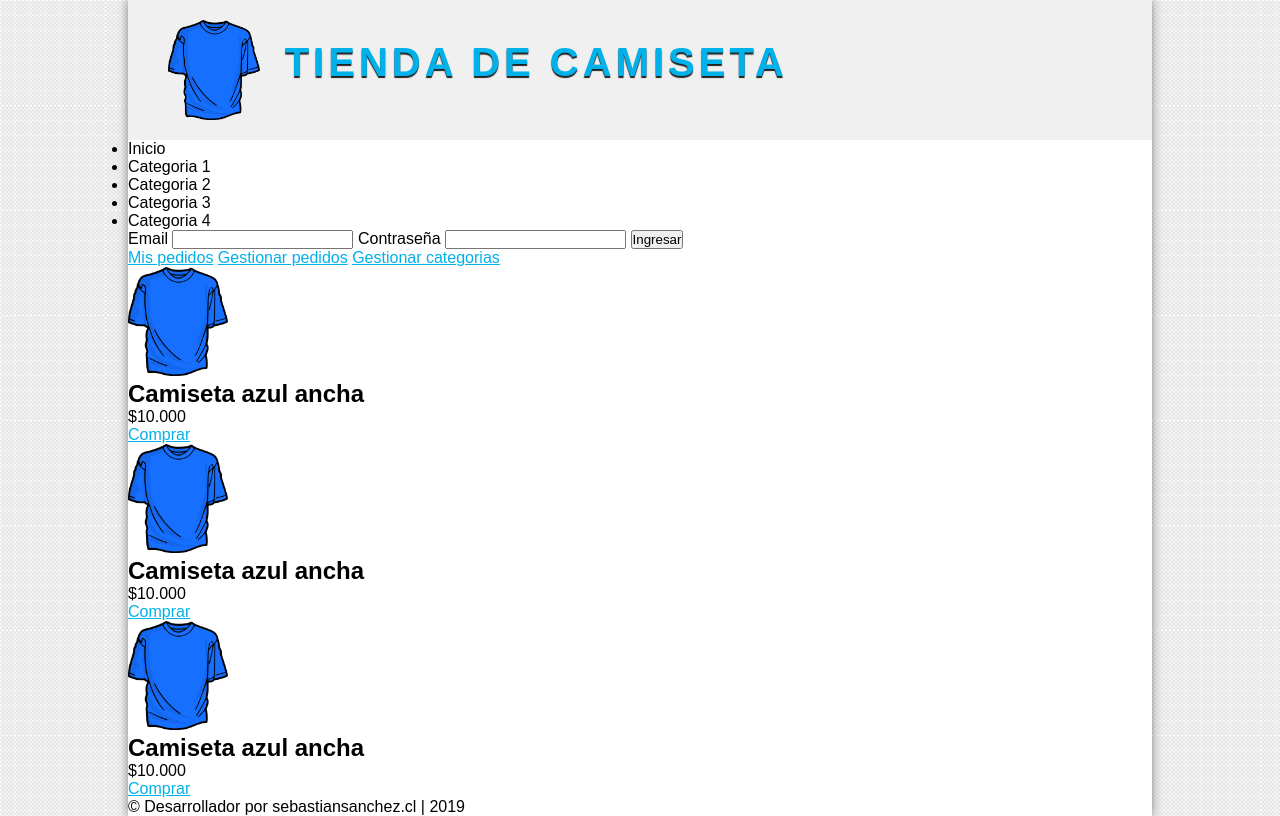
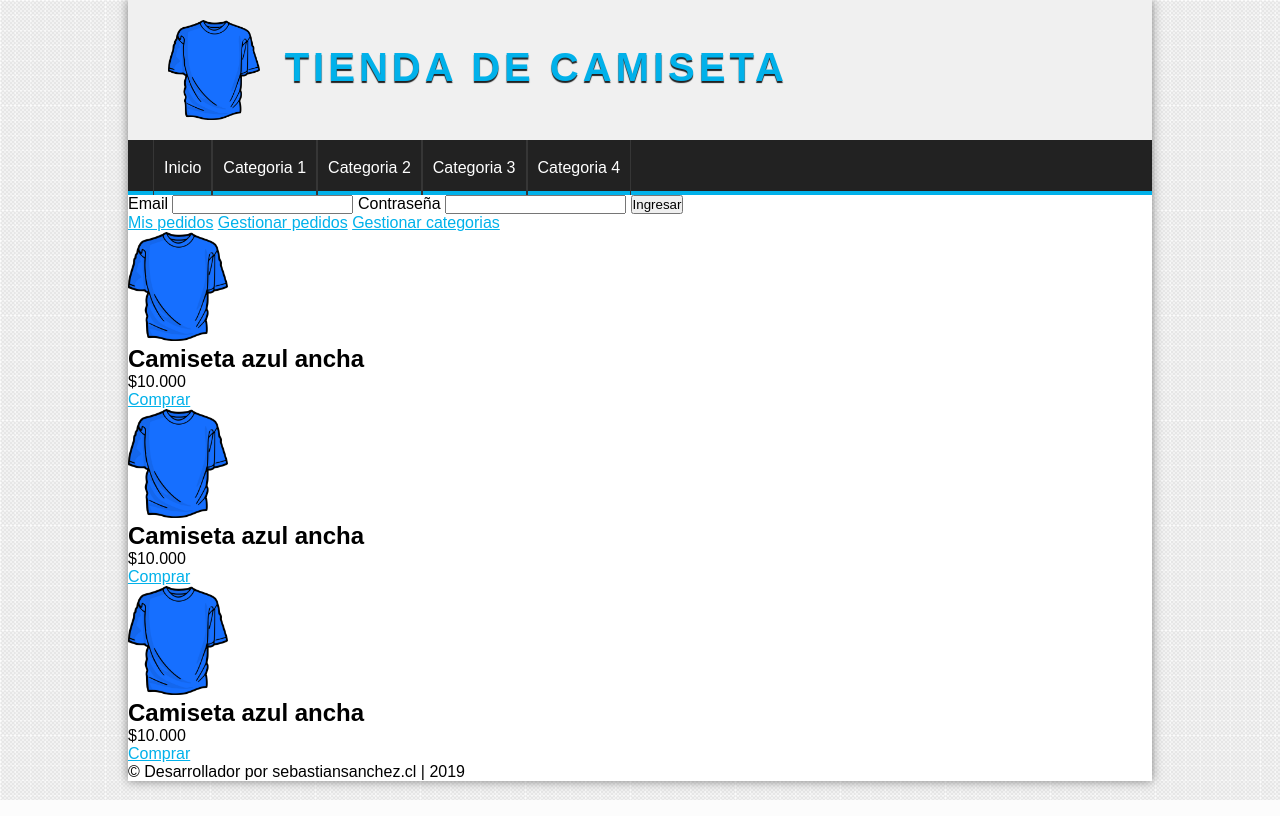
Before and after one commit to Loren34No/proyecto-tienda, a PHP site: page / in a window 1280 px wide. Run offline with PHP 8.4, Linux system fonts and the light colour scheme.

Commit message:
header y nav terminado

```diff
--- a/assets/css/main.css
+++ b/assets/css/main.css
@@ -46,7 +46,7 @@ header {
   color: #01b1ea;
   font-weight: bold;
   text-decoration: none;
-  margin-top: 20px;
+  margin-top: 25px;
   margin-left: 25px;
   text-shadow: 0 2px 1px #222;
   transition: text-shadow .3s
@@ -56,7 +56,37 @@ header {
 }
 
 /* MENU */
-
+nav {
+  clear: both;
+  background-color: #222;
+  height: 55px;
+  border-bottom: 4px solid #01b1ea;
+}
+nav ul {
+  list-style-type: none;
+  margin: auto;
+  margin-left: 25px;
+}
+nav ul li {
+  line-height: 55px;
+  float: left;
+  border-right: 1px solid #363636;
+}
+nav a {
+  display: block;
+  color: #fff;
+  text-decoration: none;
+  padding-left: 10px;
+  padding-right: 10px;
+  transition: background-color .3s;
+}
+nav a:first-child {
+  border-left: 1px solid #363636;
+}
+nav a:hover {
+  background-color: #01b1ea;
+  color: #fff;
+}
 
 /* PRODUCTOS */
 #products img {
--- a/index.php
+++ b/index.php
@@ -20,11 +20,11 @@
 
     <nav id="menu">
       <ul>
-        <li><a href=""></a>Inicio</li>
-        <li><a href=""></a>Categoria 1</li>
-        <li><a href=""></a>Categoria 2</li>
-        <li><a href=""></a>Categoria 3</li>
-        <li><a href=""></a>Categoria 4</li>
+        <li><a href="">Inicio</a></li>
+        <li><a href="">Categoria 1</a></li>
+        <li><a href="">Categoria 2</a></li>
+        <li><a href="">Categoria 3</a></li>
+        <li><a href="">Categoria 4</a></li>
       </ul>
     </nav>
 
```
